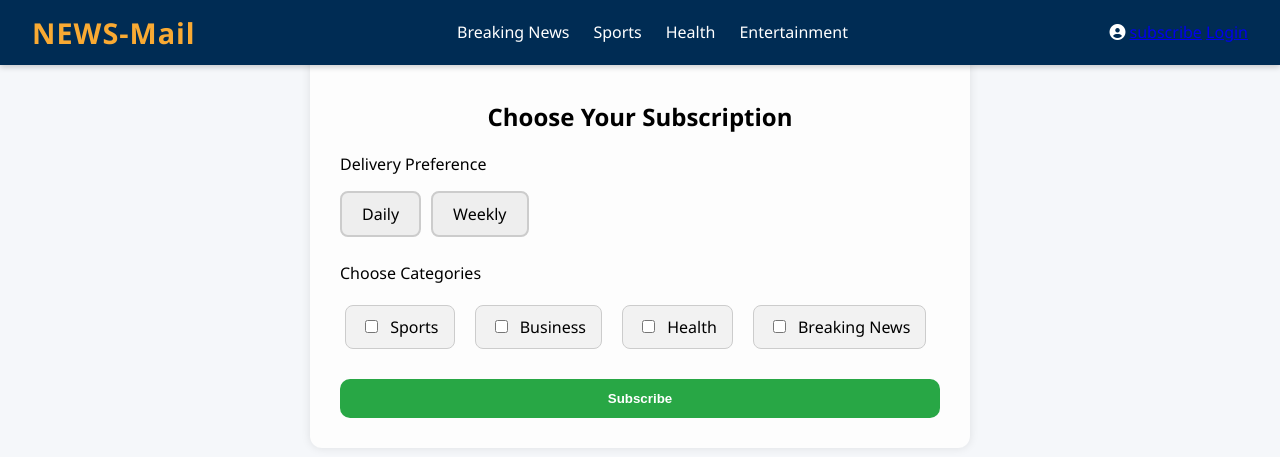
After one commit to IrfanAhmed8/NEWS-Mail, a Flask app: page /subscribe in a window 1280 px wide. The commit adds this page. Shown: the top 457 px of the page. Run offline with Flask 3, Linux system fonts and the light colour scheme.

Commit message:
created the subscribe and multivalue table for the page.on the basis of session email

```diff
--- a/app.py
+++ b/app.py
@@ -1,7 +1,7 @@
-from flask import Flask,render_template,request,redirect,session
+from flask import Flask,render_template,request,redirect,session,flash
 from apscheduler.schedulers.background import BackgroundScheduler
 from flask_sqlalchemy import SQLAlchemy
-from BBCdb import BBC,db,Business,User
+from BBCdb import BBC,db,Business,User,user_Subscription
 from news_Scrapper import AlJazeeraScraper
 
 
@@ -98,13 +98,37 @@ def create_App():
     def technology():
         return render_template("technology.html")
 
+    @app.route('/subscribe', methods=["GET", "POST"])
+    def subscribe():
+        if request.method == "POST":
+            frequency = request.form.get('frequency')
+            categories = request.form.getlist('category')  # checkbox inputs should use name="category"
+            email = session.get('email')
+
+            if email:
+                # Optional: remove old entries
+                user_Subscription.query.filter_by(email=email).delete()
+                db.session.commit()
+
+                for category in categories:
+                    sub = user_Subscription(email=email, frequency=frequency, category=category)
+                    db.session.add(sub)
+                db.session.commit()
+
+                flash("You are subscribed!", "success")
+                return redirect('/')
+
+            flash("You must be logged in to subscribe.", "danger")
+            return redirect('/login')
+
+        return render_template('subscribe.html')
+
+
     return app
 
 if __name__ == "__main__":
     app=create_App()
     with app.app_context():
-        scrapper=AlJazeeraScraper("https://www.aljazeera.com")
-        scrapper.scrape()
         db.create_all()
         print("✅ Tables created:", db.inspect(db.engine).get_table_names())
     print ("app is runnig")
--- /dev/null
+++ b/static/subscribe.css
@@ -0,0 +1,79 @@
+.subscribe-container {
+  max-width: 600px;
+  margin: 50px auto;
+  background: #fdfdfd;
+  padding: 30px;
+  border-radius: 12px;
+  box-shadow: 0 0 10px rgba(0,0,0,0.1);
+  font-family: 'Segoe UI', sans-serif;
+}
+
+h2 {
+  text-align: center;
+  margin-bottom: 20px;
+}
+
+.section {
+  margin-bottom: 25px;
+}
+
+.toggle-group {
+  display: flex;
+  gap: 10px;
+  flex-wrap: wrap;
+}
+
+.toggle-button {
+  padding: 10px 20px;
+  background: #eee;
+  border: 2px solid #ccc;
+  border-radius: 8px;
+  cursor: pointer;
+  user-select: none;
+  transition: 0.3s;
+}
+
+.toggle-button:hover {
+  background: #ddd;
+}
+
+input[type="radio"]:checked + .toggle-button {
+  background-color: #1e90ff;
+  color: white;
+  border-color: #1e90ff;
+}
+
+.checkbox-group label {
+  background: #f2f2f2;
+  padding: 10px 15px;
+  border-radius: 8px;
+  cursor: pointer;
+  margin: 5px;
+  border: 1px solid #ccc;
+  transition: 0.3s;
+  display: inline-block;
+}
+
+.checkbox-group input[type="checkbox"] {
+  margin-right: 8px;
+}
+
+.checkbox-group label:hover {
+  background-color: #e0e0e0;
+}
+
+.submit-btn {
+  width: 100%;
+  padding: 12px;
+  background: #28a745;
+  color: white;
+  font-weight: bold;
+  border: none;
+  border-radius: 10px;
+  cursor: pointer;
+  transition: 0.3s;
+}
+
+.submit-btn:hover {
+  background: #218838;
+}
--- a/templates/navbar.html
+++ b/templates/navbar.html
@@ -24,8 +24,10 @@
       <a href="/business">Entertainment</a>
     </div>
 
+
    <div class="user-info">
   <i class="fas fa-user-circle"></i>
+  <a class="subscribe-link" href="/subscribe">subscribe</a>
   {% if session_name %}
     <span class="username">{{ session_name }}</span>
     <a class="logout-link" href="/logout">Logout</a>
--- /dev/null
+++ b/templates/subscribe.html
@@ -0,0 +1,38 @@
+{% extends "navbar.html" %}
+
+{% block head %}
+  {{ super() }}
+  <title>Subscribe</title>
+  <link rel="stylesheet" href="/static/subscribe.css">
+{% endblock %}
+
+{% block content %}
+<div class="subscribe-container">
+  <form action="/subscribe" method="POST">
+    <h2>Choose Your Subscription</h2>
+
+    <div class="section">
+      <p>Delivery Preference</p>
+      <div class="toggle-group" id="frequency-group">
+        <input type="radio" name="frequency" id="daily" value="daily" hidden>
+        <label for="daily" class="toggle-button">Daily</label>
+
+        <input type="radio" name="frequency" id="weekly" value="weekly" hidden>
+        <label for="weekly" class="toggle-button">Weekly</label>
+      </div>
+    </div>
+
+    <div class="section">
+      <p>Choose Categories</p>
+      <div class="toggle-group checkbox-group">
+        <label><input type="checkbox" name="category" value="sports"> Sports</label>
+        <label><input type="checkbox" name="category" value="business"> Business</label>
+        <label><input type="checkbox" name="category" value="health"> Health</label>
+        <label><input type="checkbox" name="category" value="breaking-news"> Breaking News</label>
+      </div>
+    </div>
+
+    <input type="submit" value="Subscribe" class="submit-btn">
+  </form>
+</div>
+{% endblock %}
```
Also changed, not shown: BBCdb.py (+13 -0 lines), instance/BBC.db.
